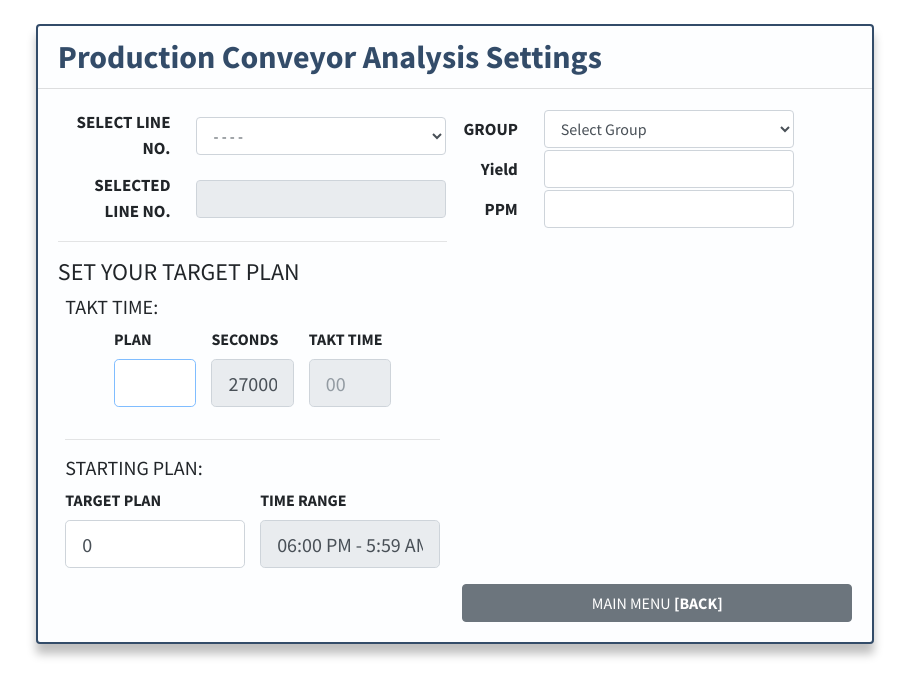
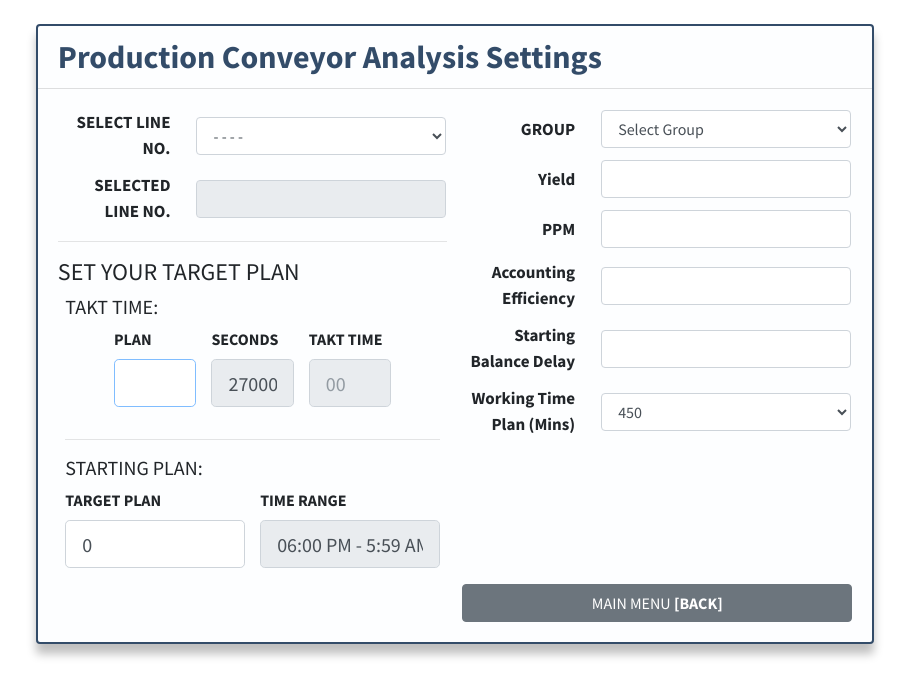
Before and after one commit to raymart-vergara/pcad, a PHP site: page /pcs_page/setting.php in a window 1280 px wide. Shown: the top 684 px of the page, without its empty margins (185-1094 px from the left). Run offline with PHP 8.4, Linux system fonts and the light colour scheme; data comes from the database, SQL or seed files in the repository; some libraries are stand-ins or nearby versions.

Commit message:
Add in settings

```diff
--- a/pcs_page/setting.php
+++ b/pcs_page/setting.php
@@ -154,18 +154,73 @@ if ($result) {
 										</td>
 									</tr>
 									<tr>
+										<td style="height: 10px;"></td>
+									</tr>
+									<tr>
 										<td class="text-right font-weight-bold" style="font-size: 17px;">Yield</td>
 
 										<td>
-											<input type="text" class="ml-4 form-control" style="width: 250px;" id="yeild_target">
+											<input type="text" class="ml-4 form-control" style="width: 250px;" name="yeild_target" id="yeild_target">
 										</td>
 										</td>
+									</tr>
+									<tr>
+										<td style="height: 10px;"></td>
 									</tr>
 									<tr>
 										<td class="text-right font-weight-bold" style="font-size: 17px;">PPM</td>
 
 										<td>
-											<input type="text" class="ml-4 form-control" style="width: 250px;" id="ppm_target">
+											<input type="text" class="ml-4 form-control" style="width: 250px;"  name="ppm_target" id="ppm_target">
+										</td>
+										</td>
+									</tr>
+									<tr>
+										<td style="height: 10px;"></td>
+									</tr>
+									<tr>
+										<td class="text-right font-weight-bold" style="font-size: 17px;">Accounting Efficiency</td>
+
+										<td>
+											<input type="text" class="ml-4 form-control" style="width: 250px;" name="acc_eff" id="acc_eff">
+										</td>
+										</td>
+									</tr>
+									<tr>
+										<td style="height: 10px;"></td>
+									</tr>
+									<!-- <tr>
+										<td class="text-right font-weight-bold" style="font-size: 17px;">Hourly Output</td>
+
+										<td>
+											<input type="text" class="ml-4 form-control" style="width: 250px;" id="hrs_output">
+										</td>
+										</td>
+									</tr>
+									<tr>
+										<td style="height: 10px;"></td>
+									</tr> -->
+									<tr>
+										<td class="text-right font-weight-bold" style="font-size: 17px;">Starting Balance Delay</td>
+
+										<td>
+											<input type="text" class="ml-4 form-control" style="width: 250px;" name="start_bal_delay" id="start_bal_delay">
+										</td>
+										</td>
+									</tr>
+									<tr>
+										<td style="height: 10px;"></td>
+									</tr>
+									<tr>
+										<td class="text-right font-weight-bold" style="font-size: 17px;">Working Time Plan (Mins)</td>
+
+										<td>
+										<select name="work_time_plan" id="work_time_plan" class="form-control ml-4" style="width: 250px;">
+												<option value="450">450</option>
+												<option value="510">510</option>
+												<option value="570">570</option>
+												<option value="630">630</option>
+											</select>
 										</td>
 										</td>
 									</tr>
--- a/process/pcad/pcad_p.php
+++ b/process/pcad/pcad_p.php
@@ -159,4 +159,5 @@ if ($method == 'get_conveyor_speed') {
     $conveyor_speed = compute_converyor_speed($taktime);
     echo $conveyor_speed;
 }
+
 ?>
--- a/process/pcs/index.php
+++ b/process/pcs/index.php
@@ -29,6 +29,12 @@ if (isset($_GET['registlinename'])) {
         $line_no = $res['Line'];
         $shift_group = $res['group'];
         $Carmodel = $res['Carmodel'];
+        $yeild_target = $res['yeild_target'];
+        $ppm_target = $res['ppm_target'];
+        $acc_eff = $res['acc_eff'];
+        $start_bal_delay = $res['start_bal_delay'];
+        $work_time_plan = $res['work_time_plan'];
+
 
         $sql = "SELECT * FROM m_ircs_line WHERE ircs_line = :registlinename";
         $stmt = $conn_pcad->prepare($sql);
```
Also changed, not shown: index.php (+11 -5 lines), javascript/pcs.php (+17 -15 lines), process/pcs/setting_p.php (+14 -11 lines).
